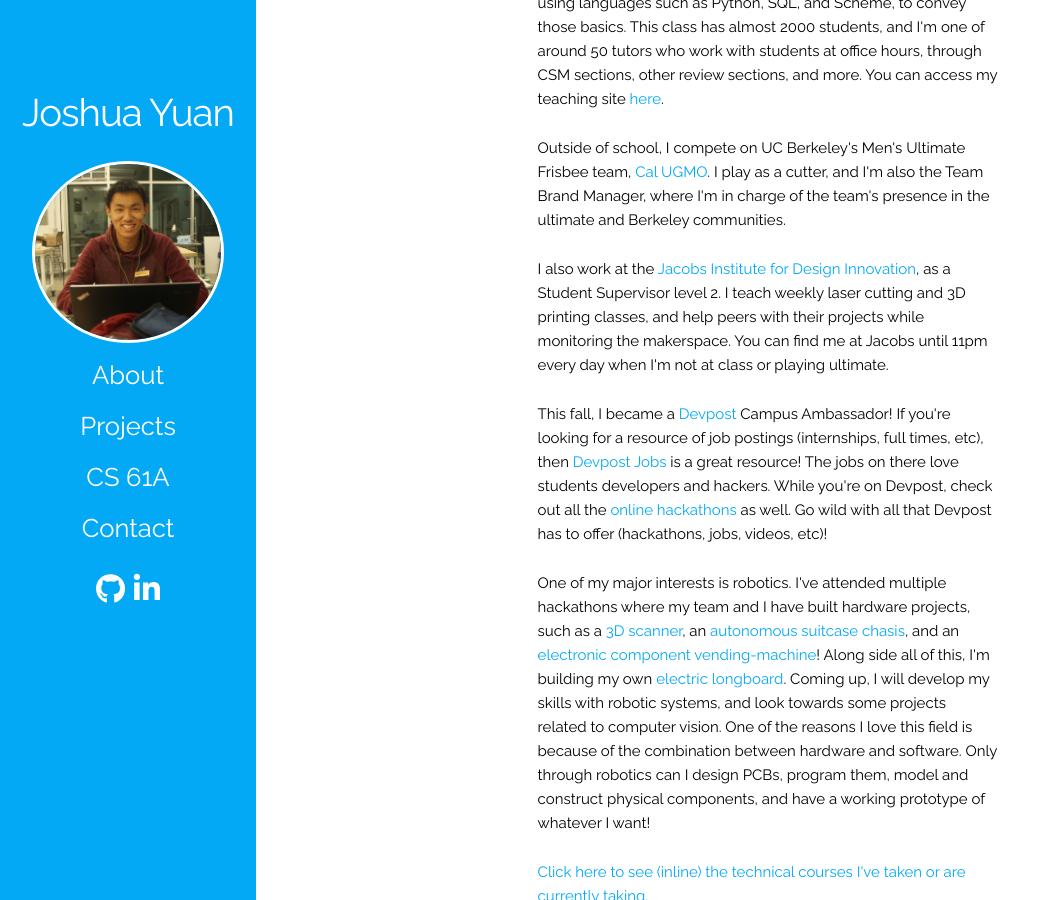
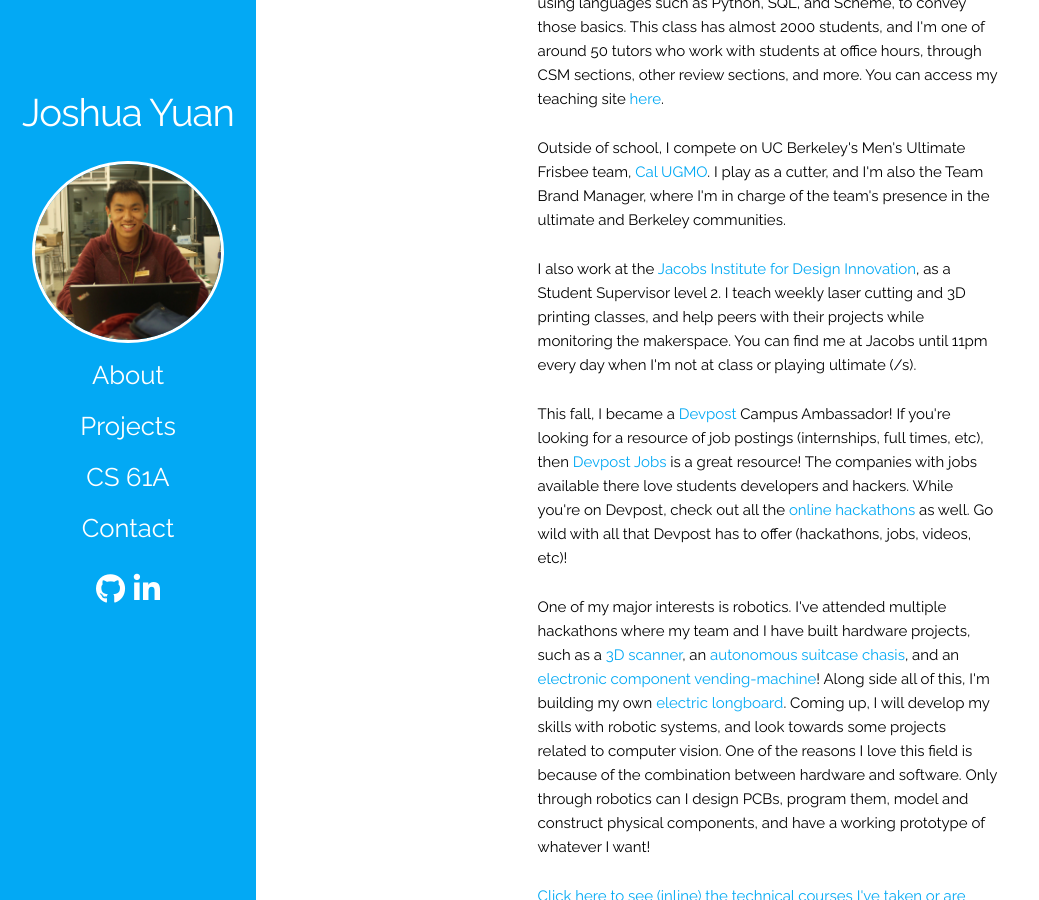
Before and after one commit to joshuayuan/joshuayuan-old-site, a Jekyll site: the page built from about.html, in a window 1280 px wide and 900 px high, scrolled down 345 px. Shown: the whole window, without its empty margins (0-1039 px from the left). Built offline with Jekyll 4.4.1, drawn with Linux system fonts in a browser that asks for light colours; nearby versions of some CDN libraries; comment, search, counter and statistics services are not loaded.

Commit message:
more fixes

```diff
--- a/about.html
+++ b/about.html
@@ -3,13 +3,13 @@ layout: default
 ---
 <span class="main">
 <h1 class="centered">Hello, I am Joshua Yuan!</h1>
-<p>I am an undergraduate junior (third year) at <a href="http://www.berkeley.edu/">UC Berkeley</a>, studying Computer Science. This is my <a href="{{ base.url }}/assets/documents/JoshuaYuanResumeFall17.pdf">resume</a>.<p>
+<p>I am an undergraduate junior (third year) at <a href="http://www.berkeley.edu/">UC Berkeley</a>, studying Computer Science. This is my <a href="{{ base.url }}/assets/documents/resume.pdf">resume</a>.<p>
 <p>The past summer of 2017, I interned at <a href="https://www.google.com/about/">Google</a> working on the Android application for <a href="https://www.google.com/wallet/">Google Wallet</a>. Learn more about my time there <a href="{{ base.url }}/projects/wallet.html">here</a>.</p>
 <p> I'm currently a tutor for <a href="https://cs61a.org">CS 61A: Structure and Interpretation of Computer Programs</a>, the introductory computer science course here at Cal. We teach students the fundamentals of programming, using languages such as Python, SQL, and Scheme, to convey those basics. This class has almost 2000 students, and I'm one of around 50 tutors who work with students at office hours, through CSM sections, other review sections, and more. You can access my teaching site <a href="{{ base.url }}/teaching/cs61a.html">here</a>.</p>
 <p>Outside of school, I compete on UC Berkeley's Men's Ultimate Frisbee team, <a href="https://www.facebook.com/CalUGMO/">Cal UGMO</a>. I play as a cutter, and I'm also the Team Brand Manager, where I'm in charge of the team's presence in the ultimate and Berkeley communities.</p>
-<p>I also work at the <a href="http://jacobsinstitute.berkeley.edu/">Jacobs Institute for Design Innovation</a>, as a Student Supervisor level 2. I teach weekly laser cutting and 3D printing classes, and help peers with their projects while monitoring the makerspace. You can find me at Jacobs until 11pm every day when I'm not at class or playing ultimate.</p>
+<p>I also work at the <a href="http://jacobsinstitute.berkeley.edu/">Jacobs Institute for Design Innovation</a>, as a Student Supervisor level 2. I teach weekly laser cutting and 3D printing classes, and help peers with their projects while monitoring the makerspace. You can find me at Jacobs until 11pm every day when I'm not at class or playing ultimate (/s).</p>
 <p>This fall, I became a <a href="https://devpost.com/">Devpost</a> Campus Ambassador! If you're looking for a resource of job postings (internships, full times, etc), then <a href="https://devpost.com/jobs">Devpost Jobs</a> is a great resource!
-The jobs on there love students developers and hackers. While you're on Devpost, check out all the <a href="https://devpost.com/hackathons?utf8=%E2%9C%93&search=&challenge_type=online">online hackathons</a> as well.
+The companies with jobs available there love students developers and hackers. While you're on Devpost, check out all the <a href="https://devpost.com/hackathons?utf8=%E2%9C%93&search=&challenge_type=online">online hackathons</a> as well.
 Go wild with all that Devpost has to offer (hackathons, jobs, videos, etc)!</p>
 <p>One of my major interests is robotics. I've attended multiple hackathons where my team and I have built hardware projects, such as a <a href="{{ base.url }}/projects/3dscanner.html">3D scanner</a>, an <a href="{{ base.url }}/projects/suitcase.html">autonomous suitcase chasis</a>, and an <a href="{{ base.url }}/projects/carousel.html">electronic component vending-machine</a>!
 Along side all of this, I'm building my own <a href="{{ base.url }}/projects/longboard.html">electric longboard</a>. Coming up, I will develop my skills with robotic systems, and look towards some projects related to computer vision.
```
